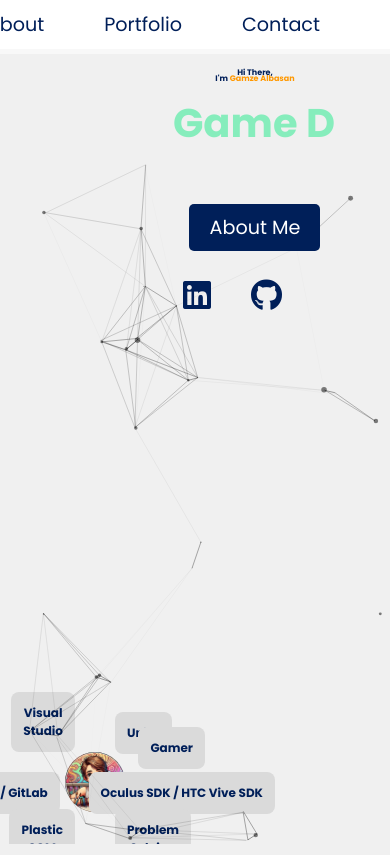
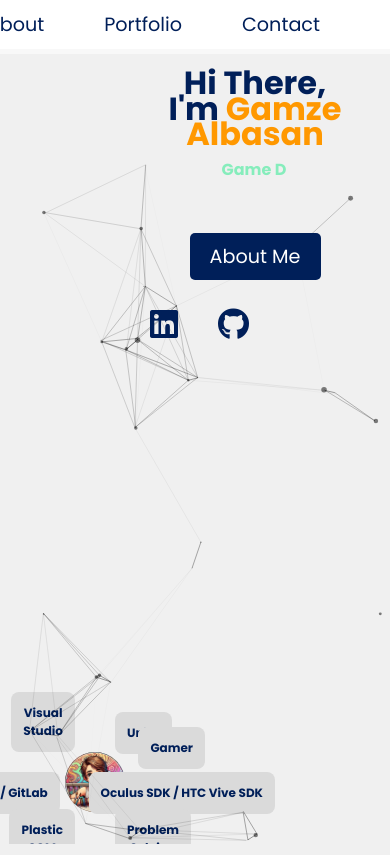
Before and after one commit to gmzalbsn/gamze.github.io, a PHP site: page / in a window 390 px wide; the page is wider, and only the part inside the window is pictured. Shown: the top 855 px of that part. Run offline with PHP 8.4, Linux system fonts and the light colour scheme.

Commit message:
Update styles.css

```diff
--- a/styles.css
+++ b/styles.css
@@ -78,13 +78,13 @@ body {
     }
 
    .content h1 {
-    font-size: 0.5rem !important; /* Font boyutunu kesin olarak belirleme */
+    font-size: 2rem !important; /* Font boyutunu kesin olarak belirleme */
     line-height: 0.8;
     margin-bottom: 10px;
 }
 
     .unity-developer {
-        font-size: 0.1rem;           /* Alt başlığı küçültme */
+        font-size: 1rem !important;        /* Alt başlığı küçültme */
         margin-bottom: 1px;
     }
 
```
